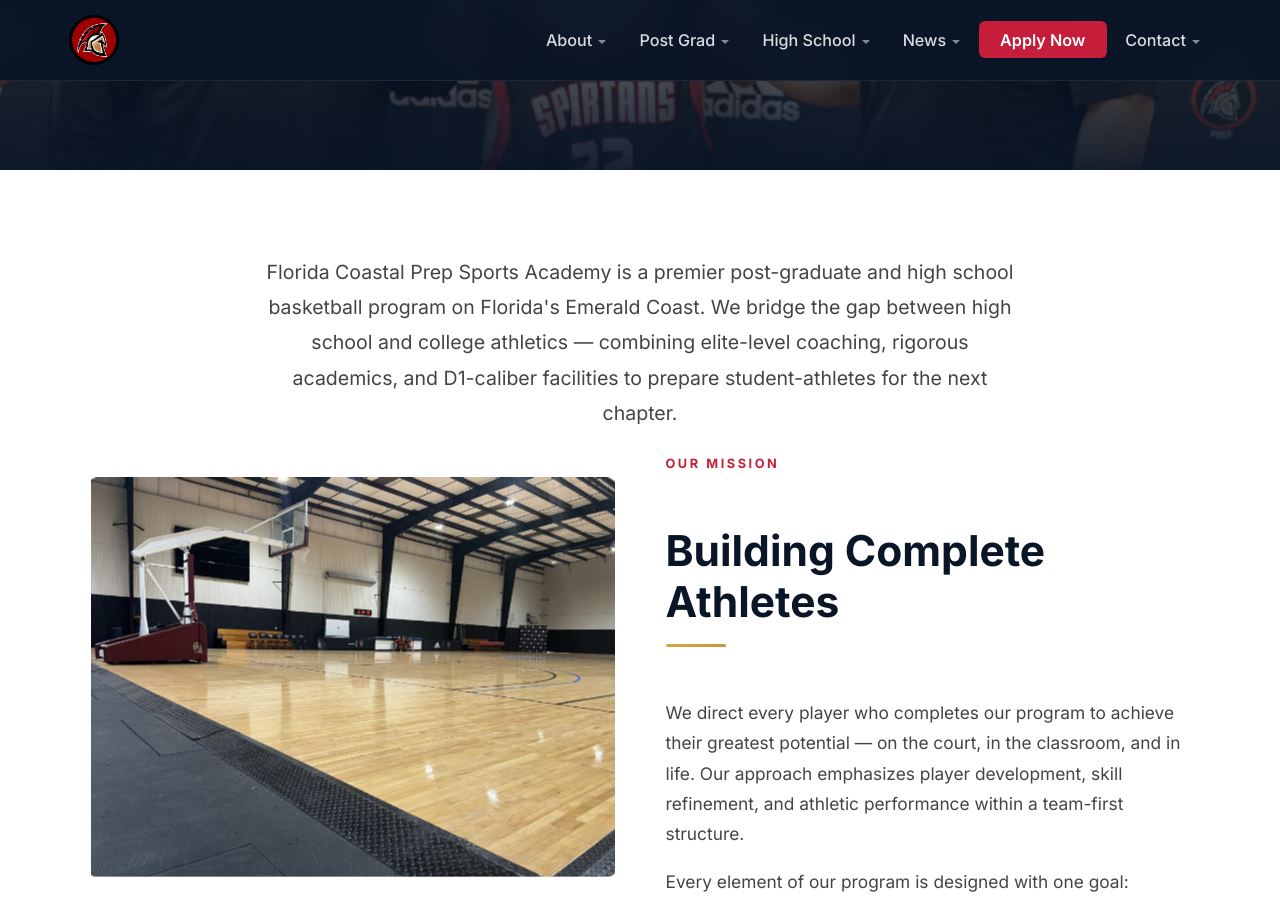
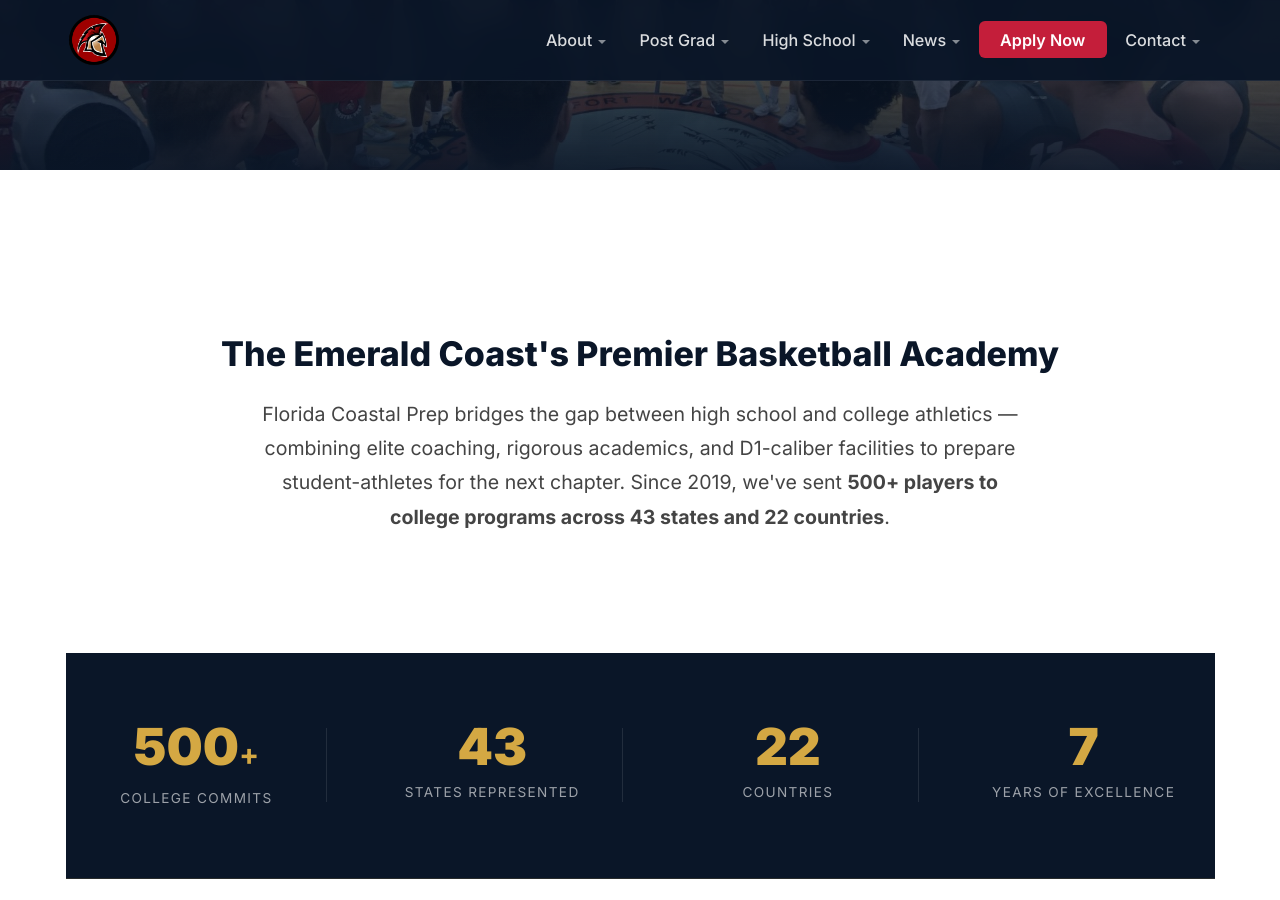
Before and after one commit to CoachD23/fcp-jekyll-site, a Jekyll site: the page built from about.md, in a window 1280 px wide and 900 px high, scrolled down 398 px. Built offline with Jekyll 4.4.1, drawn with Linux system fonts in a browser that asks for light colours; a script that is not in the unit is left out; some of the changed text lies outside the part shown.

Commit message:
Redesign About page — new hero image, Biancardi endorsement graphic, larger typography, internal linking, enhanced SEO

```diff
--- a/about.md
+++ b/about.md
@@ -1,35 +1,21 @@
 ---
 layout: page
-title: About FCP
+title: About Florida Coastal Prep — Premier Basketball Academy
 subtitle: Where Potential Meets Preparation
 description: "Learn about Florida Coastal Prep Sports Academy — a premier basketball academy in Fort Walton Beach, FL with NBA-level coaching, 500+ college commitments across 43 states, and 25+ years of elite player development."
-hero_image: /assets/images/about-hero.jpg
-hero_title: About FCP
+hero_image: /assets/images/about/about-hero.jpg
+hero_title: About Florida Coastal Prep
 hero_subtitle: Where Potential Meets Preparation
 ---
 
-<div class="page-intro fade-in">
-  <p>Florida Coastal Prep Sports Academy is a premier post-graduate and high school basketball program on Florida's Emerald Coast. We bridge the gap between high school and college athletics — combining elite-level coaching, rigorous academics, and D1-caliber facilities to prepare student-athletes for the next chapter.</p>
-</div>
-
-<!-- Mission Section -->
-<div class="program-grid fade-in">
-  <div class="program-image">
-    <img src="/assets/images/training/gym-main.jpg" alt="FCP student-athletes training at the Spartan Training Center in Fort Walton Beach, Florida">
-  </div>
-  <div class="program-details">
-    <div class="staff-section-header" style="text-align: left;">
-      <span class="section-label">Our Mission</span>
-      <h2>Building Complete Athletes</h2>
-      <div class="gold-rule" style="margin: 0;"></div>
-    </div>
-    <p>We direct every player who completes our program to achieve their greatest potential — on the court, in the classroom, and in life. Our approach emphasizes player development, skill refinement, and athletic performance within a team-first structure.</p>
-    <p>Every element of our program is designed with one goal: getting our athletes to the college level, prepared and recruited. From daily skill work and strength training to SAT prep and college application guidance, FCP delivers the full package.</p>
-  </div>
-</div>
+<!-- Bold Intro Statement -->
+<section class="about-intro-statement fade-in" style="max-width: 900px; margin: 0 auto 3rem; text-align: center;">
+  <h2 style="font-size: 2rem; font-weight: 800; color: #0a1628; line-height: 1.3; margin-bottom: 1.25rem;">The Emerald Coast's Premier Basketball Academy</h2>
+  <p style="font-size: 1.15rem; line-height: 1.75; color: #444; max-width: 780px; margin: 0 auto;">Florida Coastal Prep bridges the gap between high school and college athletics — combining elite coaching, rigorous academics, and D1-caliber facilities to prepare student-athletes for the next chapter. Since 2019, we've sent <strong>500+ players to college programs across 43 states and 22 countries</strong>.</p>
+</section>
 
 <!-- By the Numbers -->
-<div class="impact-bar fade-in" style="margin-top: 3rem;">
+<div class="impact-bar fade-in">
   <div class="impact-grid">
     <div class="impact-item">
       <span class="impact-number" data-count="500">0</span><span class="impact-plus">+</span>
@@ -50,8 +36,27 @@
   </div>
 </div>
 
+<!-- Our Mission — Redesigned with larger text -->
+<section class="program-grid fade-in" style="margin-top: 3rem;">
+  <div class="program-image">
+    <img src="/assets/images/training/gym-main.jpg" alt="FCP student-athletes training at the Spartan Training Center in Fort Walton Beach, Florida" loading="lazy">
+  </div>
+  <div class="program-details">
+    <span class="section-label" style="font-size: 0.85rem;">Our Mission</span>
+    <h2 style="font-size: 2rem; font-weight: 800; color: #0a1628; margin-top: 0.5rem; line-height: 1.25;">Building Complete Athletes</h2>
+    <div class="gold-rule" style="margin: 0.75rem 0 1.25rem;"></div>
+    <p style="font-size: 1.08rem; line-height: 1.75; color: #333;">We direct every player who completes our program to achieve their greatest potential — on the court, in the classroom, and in life. Our approach emphasizes <a href="/training/" style="color: #c41e3a; font-weight: 600;">player development</a>, skill refinement, and athletic performance within a team-first structure.</p>
+    <p style="font-size: 1.08rem; line-height: 1.75; color: #333;">From daily skill work and <a href="/training/" style="color: #c41e3a; font-weight: 600;">strength training</a> to <a href="/academics/" style="color: #c41e3a; font-weight: 600;">SAT prep and college application guidance</a>, FCP delivers the full package — getting our athletes to the college level, prepared and recruited.</p>
+  </div>
+</section>
+
+<!-- ESPN Endorsement — Image Version -->
+<section class="fade-in" style="margin-top: 3rem; text-align: center; background: #0a1628; padding: 3rem 1.5rem; border-radius: 16px; max-width: 1000px; margin-left: auto; margin-right: auto;">
+  <img src="/assets/images/about/biancardi-endorsement.jpg" alt="Paul Biancardi, ESPN Director of Recruiting, endorsing Florida Coastal Prep — Love your program! First class treatment of players." style="max-width: 700px; width: 100%; border-radius: 10px; box-shadow: 0 8px 40px rgba(0,0,0,0.4);" loading="lazy">
+</section>
+
 <!-- What Sets FCP Apart -->
-<div class="program-offers fade-in" style="margin-top: 3rem;">
+<section class="program-offers fade-in" style="margin-top: 3rem;">
   <div class="staff-section-header">
     <span class="section-label">The FCP Advantage</span>
     <h2>What Sets Us Apart</h2>
@@ -62,27 +67,27 @@
     <div class="feature-card fade-in">
       <div class="feature-icon-svg"><svg viewBox="0 0 24 24"><path d="M12 2C6.48 2 2 6.48 2 12s4.48 10 10 10 10-4.48 10-10S17.52 2 12 2zm0 3c1.66 0 3 1.34 3 3s-1.34 3-3 3-3-1.34-3-3 1.34-3 3-3zm0 14.2c-2.5 0-4.71-1.28-6-3.22.03-1.99 4-3.08 6-3.08 1.99 0 5.97 1.09 6 3.08-1.29 1.94-3.5 3.22-6 3.22z"/><circle cx="12" cy="8" r="2.5"/><path d="M12 2C6.48 2 2 6.48 2 12s4.48 10 10 10 10-4.48 10-10S17.52 2 12 2zm0 18c-4.41 0-8-3.59-8-8s3.59-8 8-8 8 3.59 8 8-3.59 8-8 8z" fill="none"/></svg></div>
       <h3>Elite Coaching Staff</h3>
-      <p>Our staff includes former NBA players and D1 college coaches who bring real experience to every practice and game.</p>
+      <p>Our <a href="/coaches/" style="color: #c41e3a;">staff</a> includes former NBA players and D1 college coaches who bring real experience to every practice and game.</p>
     </div>
     <div class="feature-card fade-in">
       <div class="feature-icon-svg"><svg viewBox="0 0 24 24"><path d="M5 13.18v4L12 21l7-3.82v-4L12 17l-7-3.82zM12 3L1 9l11 6 9-4.91V17h2V9L12 3z"/></svg></div>
       <h3>Academic Excellence</h3>
-      <p>Accredited coursework, SAT/ACT prep, and college application support ensure our athletes are recruited and ready.</p>
+      <p>Accredited coursework, SAT/ACT prep, and <a href="/academics/" style="color: #c41e3a;">college application support</a> ensure our athletes are recruited and ready.</p>
     </div>
     <div class="feature-card fade-in">
       <div class="feature-icon-svg"><svg viewBox="0 0 24 24"><path d="M16 6l2.29 2.29-4.88 4.88-4-4L2 16.59 3.41 18l6-6 4 4 6.3-6.29L22 12V6z"/></svg></div>
       <h3>Recruiting Pipeline</h3>
-      <p>Individual recruiting plans, Hudl film, exposure events, and direct relationships with college coaching staffs nationwide.</p>
+      <p>Individual recruiting plans, Hudl film, exposure events, and direct relationships with college coaching staffs. See our <a href="/commitments/" style="color: #c41e3a;">500+ commitments</a>.</p>
     </div>
     <div class="feature-card fade-in">
       <div class="feature-icon-svg"><svg viewBox="0 0 24 24"><path d="M20.57 14.86L22 13.43 20.57 12 17 15.57 8.43 7 12 3.43 10.57 2 9.14 3.43 7.71 2 5.57 4.14 4.14 2.71 2.71 4.14l1.43 1.43L2 7.71l1.43 1.43L2 10.57 3.43 12 7 8.43 15.57 17 12 20.57 13.43 22l1.43-1.43L16.29 22l2.14-2.14 1.43 1.43 1.43-1.43-1.43-1.43L22 16.29z"/></svg></div>
       <h3>World-Class Facility</h3>
-      <p>Our 14,000 sq ft Spartan Training Center features NBA-dimension hardwood, turf zone, and 24/7 access.</p>
+      <p>Our 14,000 sq ft <a href="/training/" style="color: #c41e3a;">Spartan Training Center</a> features NBA-dimension hardwood, turf zone, and 24/7 access.</p>
     </div>
     <div class="feature-card fade-in">
       <div class="feature-icon-svg"><svg viewBox="0 0 24 24"><path d="M12 2C8.13 2 5 5.13 5 9c0 5.25 7 13 7 13s7-7.75 7-13c0-3.87-3.13-7-7-7zm0 9.5c-1.38 0-2.5-1.12-2.5-2.5s1.12-2.5 2.5-2.5 2.5 1.12 2.5 2.5-1.12 2.5-2.5 2.5z"/></svg></div>
       <h3>Emerald Coast Lifestyle</h3>
-      <p>Beach living, year-round sunshine, and a safe community — our athletes train and grow in one of America's best-kept secrets.</p>
+      <p>Beach living, year-round sunshine, and a safe community. Explore our <a href="/housing/" style="color: #c41e3a;">athlete housing</a> and <a href="/area-info/" style="color: #c41e3a;">area info</a>.</p>
     </div>
     <div class="feature-card fade-in">
       <div class="feature-icon-svg"><svg viewBox="0 0 24 24"><path d="M16 11c1.66 0 2.99-1.34 2.99-3S17.66 5 16 5c-1.66 0-3 1.34-3 3s1.34 3 3 3zm-8 0c1.66 0 2.99-1.34 2.99-3S9.66 5 8 5C6.34 5 5 6.34 5 8s1.34 3 3 3zm0 2c-2.33 0-7 1.17-7 3.5V19h14v-2.5c0-2.33-4.67-3.5-7-3.5zm8 0c-.29 0-.62.02-.97.05 1.16.84 1.97 1.97 1.97 3.45V19h6v-2.5c0-2.33-4.67-3.5-7-3.5z"/></svg></div>
@@ -90,25 +95,35 @@
       <p>Leadership, accountability, and life skills are woven into every aspect of the FCP experience — not just basketball.</p>
     </div>
   </div>
-</div>
+</section>
 
-<!-- ESPN Quote -->
-<div class="staff-section staff-section-dark fade-in" style="margin-top: 3rem; padding: 3rem 0;">
-  <div class="testimonial-spotlight">
-    <blockquote class="spotlight-quote">
-      <p>"Love your program! First class treatment of players and you are pushing them to be their best! As Arnold Schwarzenegger once said, 'I'll be back!'"</p>
-      <cite>
-        <strong>Paul Biancardi</strong>
-        <span>ESPN Recruiting Director</span>
-      </cite>
-    </blockquote>
+<!-- Two Paths to College Basketball -->
+<section class="staff-section staff-section-dark fade-in" style="margin-top: 3rem;">
+  <div class="staff-section-header">
+    <span class="section-label">Programs</span>
+    <h2>Two Paths to College Basketball</h2>
+    <div class="gold-rule"></div>
   </div>
-</div>
+  <div class="program-cards" style="display: grid; grid-template-columns: repeat(auto-fit, minmax(300px, 1fr)); gap: 2rem; max-width: 900px; margin: 2rem auto 0;">
+    <div class="feature-card fade-in" style="text-align: center;">
+      <div class="feature-icon-svg icon-red"><svg viewBox="0 0 24 24"><path d="M12 2C6.48 2 2 6.48 2 12s4.48 10 10 10 10-4.48 10-10S17.52 2 12 2zm-2 15l-5-5 1.41-1.41L10 14.17l7.59-7.59L19 8l-9 9z"/></svg></div>
+      <h3>Post-Graduate Program</h3>
+      <p>For athletes who've graduated high school and need additional development, exposure, and recruiting support before committing to a college program.</p>
+      <a href="/post-grad/" class="btn btn-outline" style="margin-top: 1rem;">Explore Post-Grad</a>
+    </div>
+    <div class="feature-card fade-in" style="text-align: center;">
+      <div class="feature-icon-svg icon-red"><svg viewBox="0 0 24 24"><path d="M5 13.18v4L12 21l7-3.82v-4L12 17l-7-3.82zM12 3L1 9l11 6 9-4.91V17h2V9L12 3z"/></svg></div>
+      <h3>National High School</h3>
+      <p>A rigorous high school program combining <a href="/academics/" style="color: #c41e3a;">accredited academics</a> with competitive basketball — preparing student-athletes for post-grad or direct college entry.</p>
+      <a href="/high-school/" class="btn btn-outline" style="margin-top: 1rem;">Explore High School</a>
+    </div>
+  </div>
+</section>
 
-<!-- Basketball Season Timeline -->
-<div class="program-offers fade-in" style="margin-top: 3rem;">
+<!-- Sample Basketball Season — Moved lower, tighter layout -->
+<section class="program-offers fade-in" style="margin-top: 3rem;">
   <div class="staff-section-header">
-    <span class="section-label">The Year</span>
+    <span class="section-label">Your Year at FCP</span>
     <h2>Sample Basketball Season</h2>
     <div class="gold-rule"></div>
   </div>
@@ -135,37 +150,15 @@
       <p>Finalize college selection, complete enrollment paperwork, campus visits, strength development focus, and individualized skill training for the next level.</p>
     </div>
   </div>
-</div>
+</section>
 
-<!-- Programs Overview -->
-<div class="staff-section staff-section-dark fade-in" style="margin-top: 3rem;">
-  <div class="staff-section-header">
-    <span class="section-label">Programs</span>
-    <h2>Two Paths to College Basketball</h2>
-    <div class="gold-rule"></div>
-  </div>
-  <div class="program-cards" style="display: grid; grid-template-columns: repeat(auto-fit, minmax(300px, 1fr)); gap: 2rem; max-width: 900px; margin: 2rem auto 0;">
-    <div class="feature-card fade-in" style="text-align: center;">
-      <div class="feature-icon-svg icon-red"><svg viewBox="0 0 24 24"><path d="M12 2C6.48 2 2 6.48 2 12s4.48 10 10 10 10-4.48 10-10S17.52 2 12 2zm-2 15l-5-5 1.41-1.41L10 14.17l7.59-7.59L19 8l-9 9z"/></svg></div>
-      <h3>Post-Graduate Program</h3>
-      <p>For athletes who've graduated high school and need additional development, exposure, and recruiting support before committing to a college program.</p>
-      <a href="/post-grad/" class="btn btn-outline" style="margin-top: 1rem;">Learn More</a>
-    </div>
-    <div class="feature-card fade-in" style="text-align: center;">
-      <div class="feature-icon-svg icon-red"><svg viewBox="0 0 24 24"><path d="M5 13.18v4L12 21l7-3.82v-4L12 17l-7-3.82zM12 3L1 9l11 6 9-4.91V17h2V9L12 3z"/></svg></div>
-      <h3>National High School</h3>
-      <p>A rigorous high school program combining accredited academics with competitive basketball — preparing student-athletes for post-grad or direct college entry.</p>
-      <a href="/high-school/" class="btn btn-outline" style="margin-top: 1rem;">Learn More</a>
-    </div>
-  </div>
-</div>
-
+<!-- Final CTA -->
 <div class="cta-section" style="margin-top: 0; border-radius: 0;">
-  <h2>Connect With Our Team</h2>
-  <p>Student-athlete advisors are standing by to help you take the next step.</p>
+  <h2>Ready to Join the FCP Family?</h2>
+  <p>Limited roster spots available — connect with our <a href="/coaches/" style="color: #d4a843;">coaching staff</a> today.</p>
   <div class="hero-cta">
-    <a href="/contact/" class="btn btn-primary">Contact Us</a>
-    <a href="/apply/" class="btn btn-outline">Apply Now</a>
+    <a href="/apply/" class="btn btn-primary">Apply Now</a>
+    <a href="/commitments/" class="btn btn-gold">See Our Results</a>
   </div>
 </div>
 
@@ -189,11 +182,41 @@
   },
   "foundingDate": "2019",
   "numberOfEmployees": "10+",
-  "member": {
-    "@type": "Person",
-    "name": "Kenny Anderson",
-    "jobTitle": "Basketball Coach / Skills Development Director",
-    "description": "NBA All-Star, 14-year NBA career"
+  "sameAs": [
+    "https://instagram.com/FLCoastalPrep",
+    "https://x.com/FLCoastalPrep",
+    "https://facebook.com/FloridaCoastalPrep",
+    "https://youtube.com/@floridacoastalprep"
+  ],
+  "member": [
+    {
+      "@type": "Person",
+      "name": "Kenny Anderson",
+      "jobTitle": "Basketball Coach / Skills Development Director",
+      "description": "NBA All-Star, 14-year NBA career"
+    }
+  ],
+  "hasOfferCatalog": {
+    "@type": "OfferCatalog",
+    "name": "Basketball Programs",
+    "itemListElement": [
+      {
+        "@type": "Offer",
+        "itemOffered": {
+          "@type": "Service",
+          "name": "Post-Graduate Basketball Program",
+          "url": "https://floridacoastalprep.com/post-grad/"
+        }
+      },
+      {
+        "@type": "Offer",
+        "itemOffered": {
+          "@type": "Service",
+          "name": "National High School Basketball Program",
+          "url": "https://floridacoastalprep.com/high-school/"
+        }
+      }
+    ]
   }
 }
 </script>
```
Also changed, not shown: assets/images/about/about-hero.jpg (added), assets/images/about/biancardi-endorsement.jpg (added).
